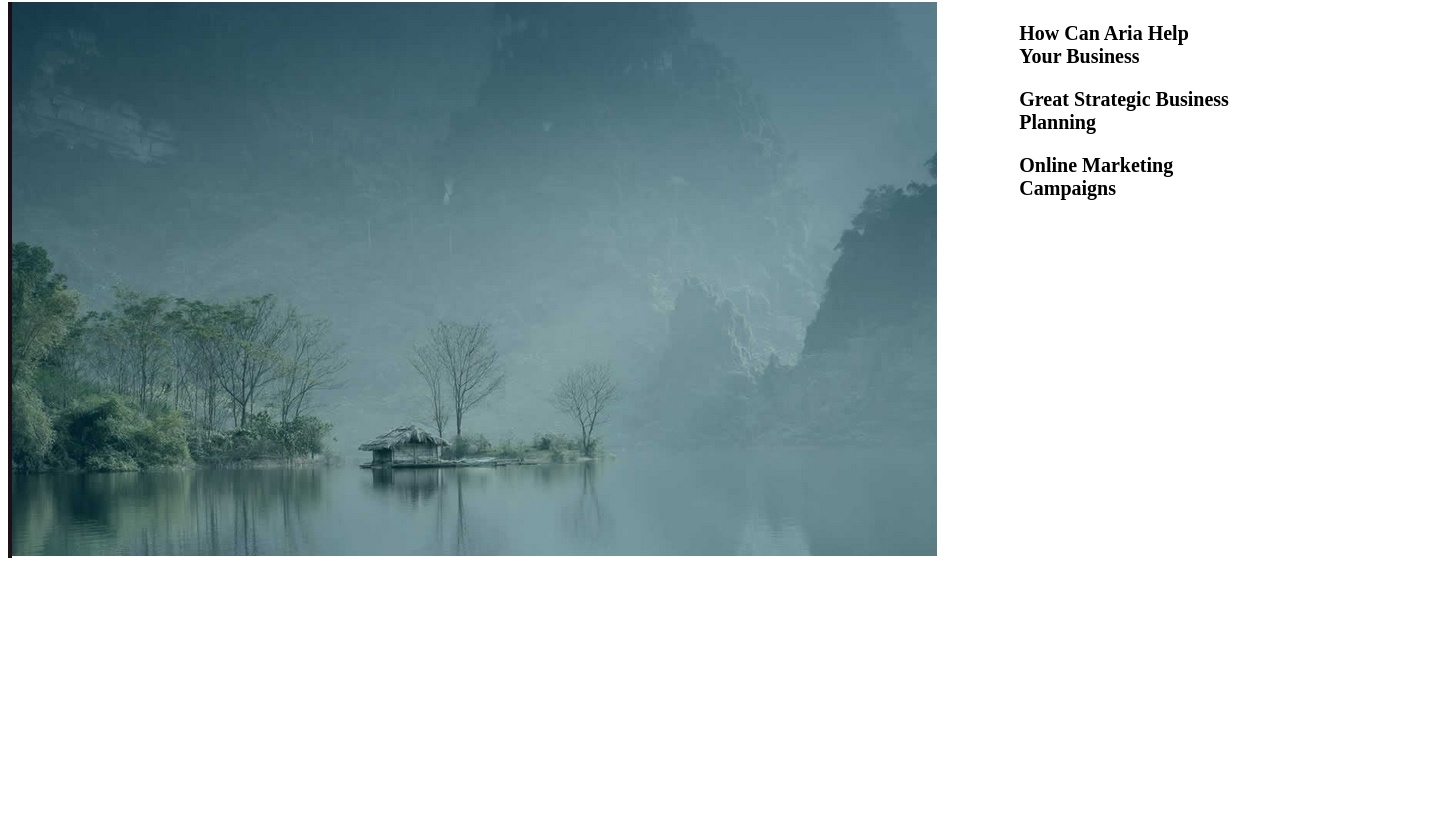
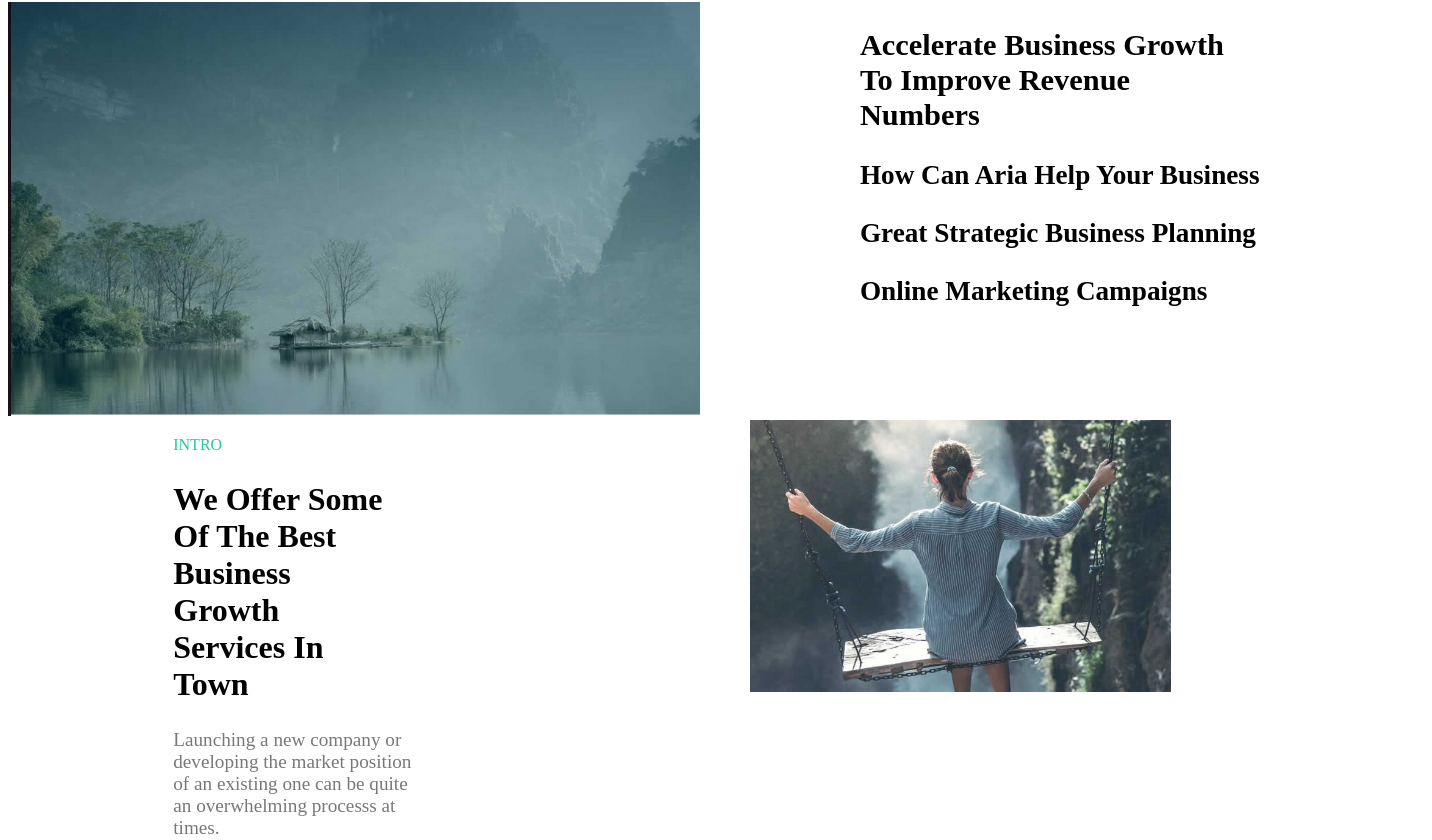
Before and after one commit to niturao123/reactlearningupdate, a React (Vite) app: page / in a window 1280 px wide. Shown: the part 615-1455 px from the top of the page, 1432 px wide, since content can reach past the window. Before the commit the page ends 1185 px from the top, so only its background shows below. Built offline with nearby package versions, Linux system fonts and the light colour scheme.

Commit message:
added some new file and changes in old file

```diff
--- a/src/App.jsx
+++ b/src/App.jsx
@@ -1,6 +1,7 @@
 import './App.css'
 import { PriceCard } from './component/Price'
 import { Tree } from './component/Tree'
+import { Girl } from './component/Girl'
 function App() {
 
   return (
@@ -24,6 +25,7 @@ function App() {
     subheading= "$299"/>
     </div>
     <Tree/>
+    <Girl/>
 
     </>
   )
--- /dev/null
+++ b/src/component/Girl.jsx
@@ -0,0 +1,18 @@
+import "../styling.css/Girl.css"
+export const Girl = () => {
+    return (
+        <div className="maindiv">
+            <div className="paradiv">
+                <p className="intro-para">INTRO</p>
+                <h2>We Offer Some Of The Best Business Growth Services In Town</h2>
+                <p className="first-para">Launching a new company or developing the market position of an existing one can be quite an overwhelming processs at times.</p>
+                <p className="second-para">"Our mission here at Aira is to get you through those tough moments relying on our team's expertise in starting and growing companies."</p>
+                <h4>Louise Donovan - CEO</h4>
+            </div>
+            <div className="image-container">
+                <img src="girlimg.jpg" alt="A girl Image" />
+            </div>
+
+        </div>
+    )
+}
--- a/src/component/Tree.jsx
+++ b/src/component/Tree.jsx
@@ -8,9 +8,10 @@ export const Tree = () => {
     return (
         <div className='main-div'>
             <div>
-                <img src="treeimg.png" alt="A tree and river image" />
+                <img className='treeImg' src="treeimg.png" alt="A tree and river image" />
             </div>
             <div>
+                <h2>Accelerate Business Growth To Improve Revenue Numbers</h2>
                 <h3 className="heading" onClick={() => handleClick(0)}>
                     How Can Aria Help Your Business
                 </h3>
--- /dev/null
+++ b/src/styling.css/Girl.css
@@ -0,0 +1,44 @@
+.maindiv{
+    display: block;
+}
+.image-container img{
+    width: 100%;
+}
+.intro-para{
+    color: #20c997;
+}
+h4{
+    margin-left: 12%;
+}
+@media (min-width:764px) {
+
+    .maindiv{
+        display: flex;
+    }
+    .paradiv{
+        margin-left: 8%;
+    }
+    .intro-para{
+        color: #20c997;
+        font-size: 1em;
+        }
+        .image-container{
+            margin-right: 8%;
+        }
+    .image-container img:hover {
+        transform: scale(1.05);
+    }
+    .first-para, .second-para{
+        max-width: 40%;
+        font-size: 1.2rem;
+    }
+    .maindiv h2{
+        max-width: 35%;
+        font-size: 2em;
+    }
+    h4{
+        margin-left: 12%;
+    }
+
+
+}
--- a/src/styling.css/Price.css
+++ b/src/styling.css/Price.css
@@ -4,6 +4,7 @@
     max-width: 300px;
     border-radius: 1.09rem;
     border: 1px solid #ebe8e8;
+    width: 100%;
  }
 h2{
     margin-left: 10%;
@@ -20,5 +21,10 @@ h3{
 ul{
     font-size: 20px;
     color: #787976;
+    list-style-type: square;
 
 }
+li::before{
+    color: #20c997;
+
+}
--- a/src/styling.css/Tree.css
+++ b/src/styling.css/Tree.css
@@ -1,4 +1,12 @@
 .main-div{
+    display: block;
+}
+
+.treeImg{
+    width: 100%;
+}
+@media (min-width:764px){
+    .main-div{
     display: flex;
     margin-top: 3%;
 }
@@ -7,6 +15,23 @@
     margin-left: 2%;
     margin-right: 2%;
 }
+.main-div h3{
+    width: 100%;
+    font-size: 1.7em;
+}
+.main-div h2{
+    font-size: 1.9em;
+    width: 65%;
+    margin-left: 28%;
+}
+.main-div p{
+    width: 45%;
+    margin-left: 28%;
+}
 p{
     font-size: 1.3em;
 }
+h3:hover{
+    color: #20c997;
+}
+}
```
Also changed, not shown: public/girlimg.jpg (added).
